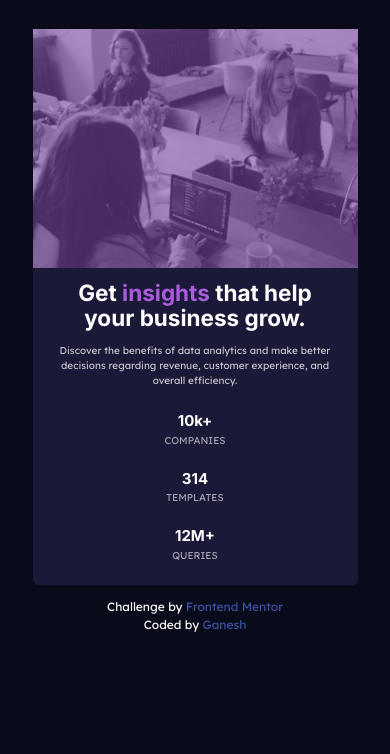
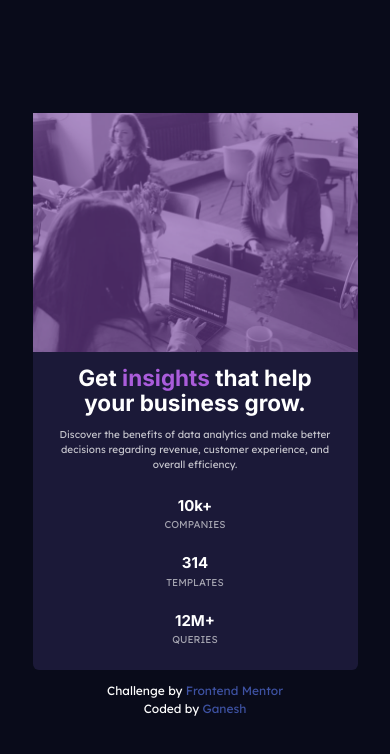
Before and after one commit to Ganesh-G0/Stats_Preview, a plain HTML site: page index.html in a window 390 px wide. Drawn offline with nearby package versions, Linux system fonts and the light colour scheme.

Commit message:
Update index.html

```diff
--- a/index.html
+++ b/index.html
@@ -42,10 +42,10 @@
       };
     </script>
   </head>
-  <body class="bg-veryDarkBlue text-white font-primary flex flex-col h-[80dvh] justify-center items-center md:h-[100vh]">
+  <body class="bg-veryDarkBlue text-white font-primary flex flex-col h-[100dvh] justify-center items-center">
     <main class="container bg-darkSaturatedBlue text-center rounded-[.6rem]
     flex flex-col justify-center items-center w-5/6 max-w-[36rem]
-    md:grid md:grid-cols-2 md:max-w-[76rem]">
+    md:grid md:grid-cols-2 md:max-w-[76rem] md:min-h-fit">
       <div class="hero-img bg-softViolet opacity-[.8]
       md:h-full md:col-start-2 md:row-start-1">
         <img
@@ -60,7 +60,7 @@
           alt="Hero Img"
         />
       </div>
-      <div class="md:text-left md:p-5 md:m-5 md:col-start-1">
+      <div class="md:text-left md:p-5 md:m-5 md:col-start-1 flex flex-col justify-evenly">
         <h1 class="text-4xl font-bold px-5 m-5 ">
           Get
           <span class="text-softViolet">insights</span>
```
